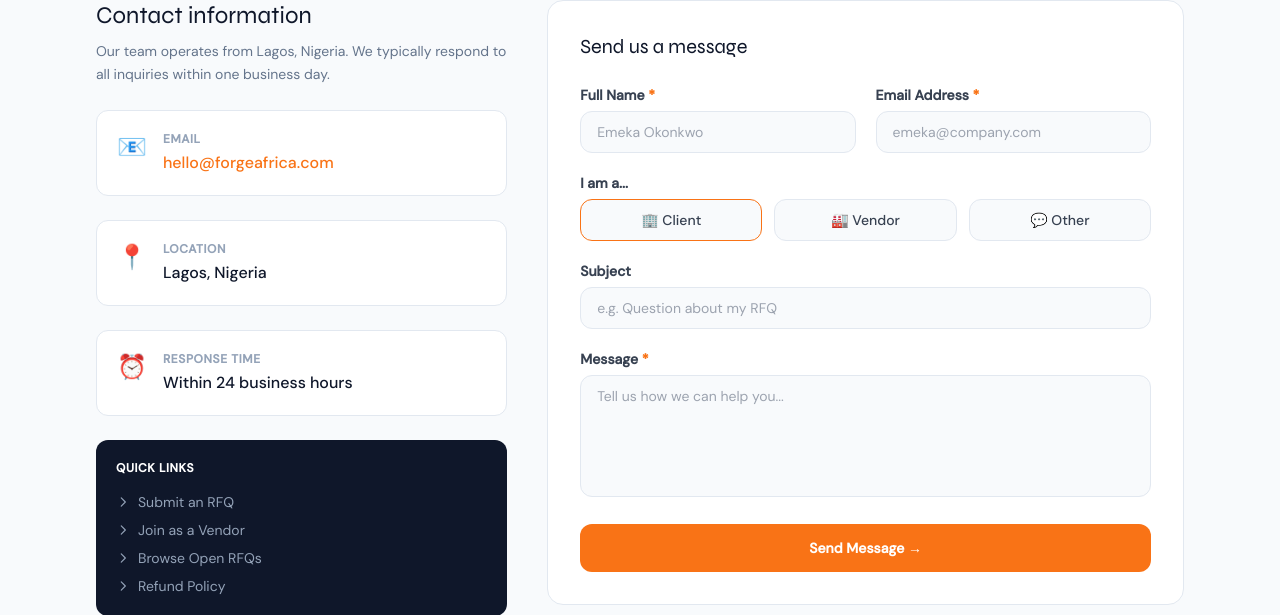
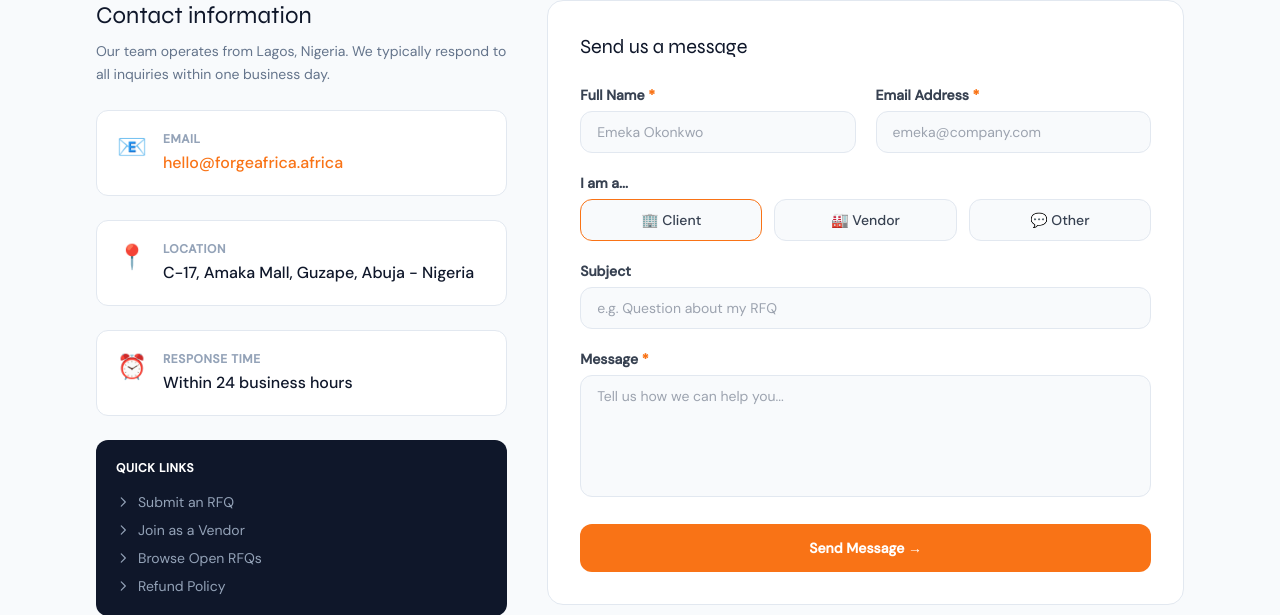
Before and after one commit to Nizor/forge-africa, a Django app: page /go/contact/ in a window 1280 px wide. Shown: the part 418-1033 px from the top of the page. Run offline with Django 4.2, Linux system fonts and the light colour scheme; some libraries are stand-ins or nearby versions.

Commit message:
Updated contact info

```diff
--- a/templates/public/contact.html
+++ b/templates/public/contact.html
@@ -52,8 +52,8 @@
                 </div>
 
                 {% for icon, label, value, href in [
-                    ('📧', 'Email', 'hello@forgeafrica.com', 'mailto:hello@forgeafrica.com'),
-                    ('📍', 'Location', 'Lagos, Nigeria', None),
+                    ('📧', 'Email', 'hello@forgeafrica.africa', 'mailto:hello@forgeafrica.africa'),
+                    ('📍', 'Location', 'C-17, Amaka Mall, Guzape, Abuja - Nigeria', None),
                     ('⏰', 'Response Time', 'Within 24 business hours', None),
                 ] %}
                 <div class="rounded-xl p-5 flex items-start gap-4" style="background:white;border:1px solid #E2E8F0;">
```
